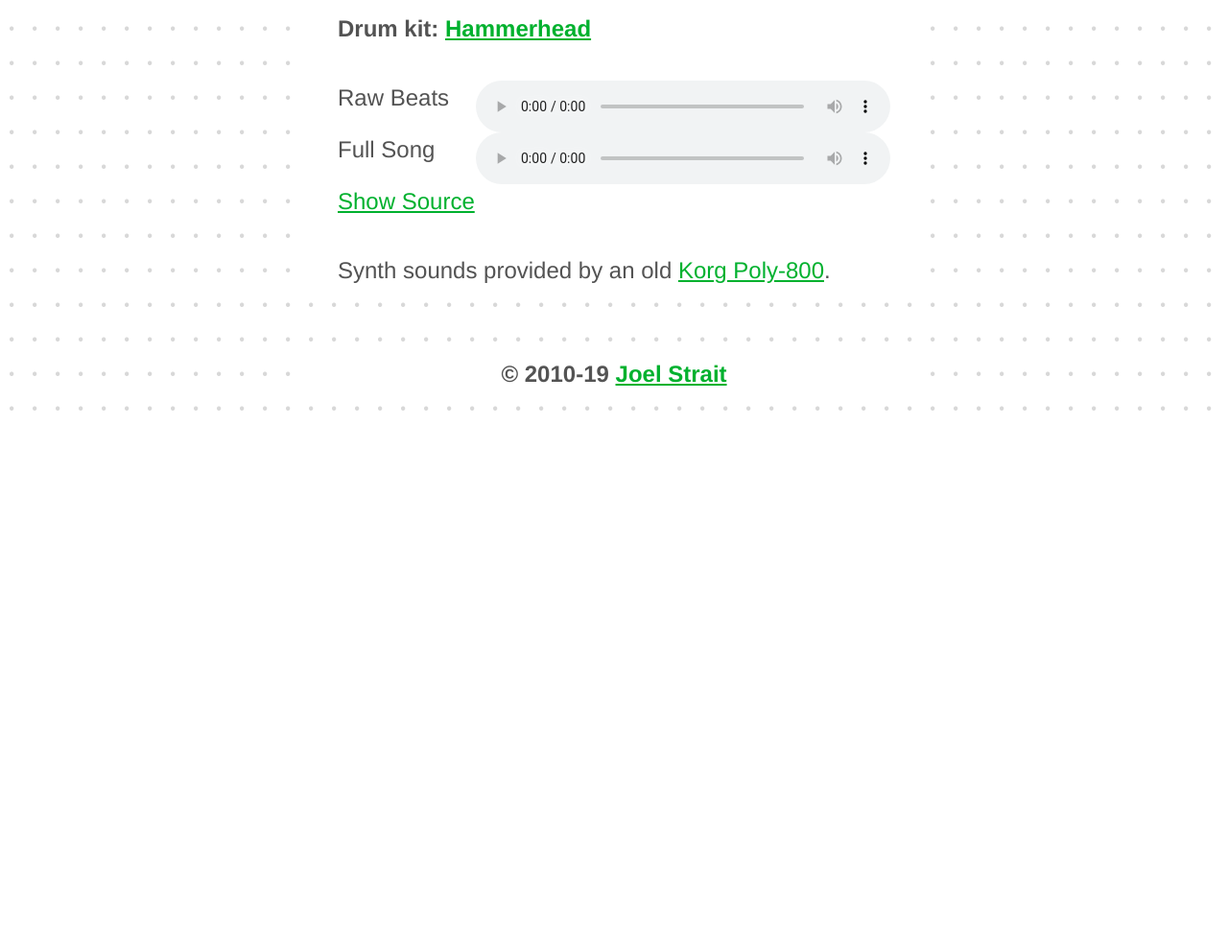
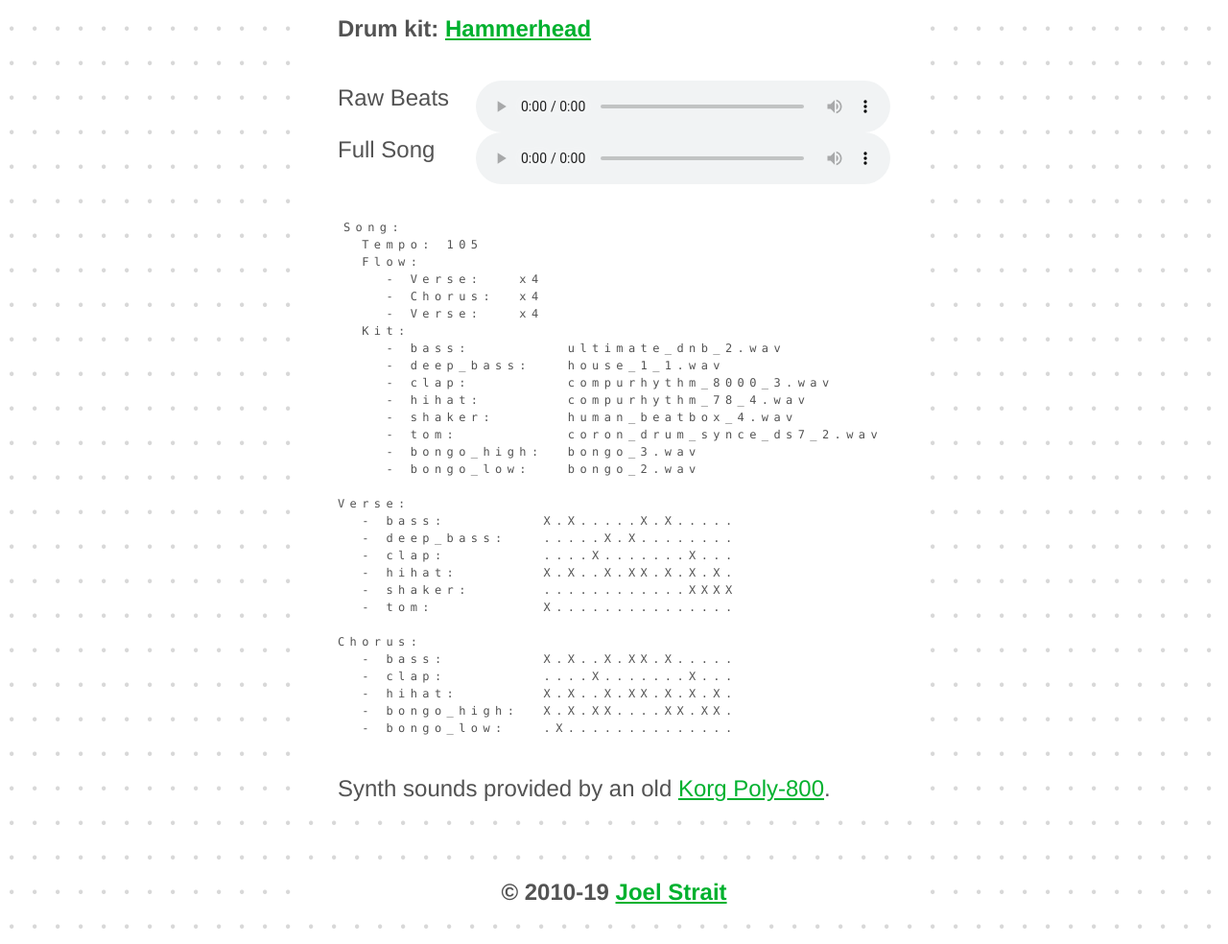
Before and after one commit to jstrait/beats, a PHP site: page /examples.php in a window 1280 px wide. Shown: the part 456-1440 px from the top of the page at 96% size. Before the commit the page ends 884 px from the top, so only its background shows below. Run offline with PHP 8.4, Linux system fonts and the light colour scheme.

Commit message:
Full song source always shown for example song
There doesn't seem to be an obvious benefit to hiding the song
source since it's not very long. Making it always visible also
prevents the problem of someone not even realizing there is hidden
song source to begin with.

```diff
--- a/web/beats.css
+++ b/web/beats.css
@@ -19,11 +19,6 @@ body {
 
 a {
   color: #00b12e;
-}
-
-a.toggle {
-  margin-bottom: 1.5rem;
-  display: inline-block;
 }
 
 #menu-mobile-header {
--- a/web/examples.php
+++ b/web/examples.php
@@ -25,9 +25,8 @@
         </audio>
       </li>
     </ul>
-    <div>
-      <a id="toggle-synth-groove" class="toggle" href="#" onclick="toggleSource('toggle-synth-groove', 'source-synth-groove'); return false;">Show Source</a>
-      <pre id="source-synth-groove" class="display-none"><code>Song:
+    <p>
+      <pre><code>Song:
   Tempo: 105
   Flow:
     - Verse:   x4
@@ -57,7 +56,7 @@ Chorus:
   - hihat:       X.X..X.XX.X.X.X.
   - bongo_high:  X.X.XX....XX.XX.
   - bongo_low:   .X..............</code></pre>
-    </div>
+    </p>
 
     Synth sounds provided by an old <a href="https://commons.wikimedia.org/wiki/File:Korg_poly800.jpg">Korg Poly-800</a>.
   </div>
--- a/web/header.php
+++ b/web/header.php
@@ -38,16 +38,6 @@ function drawFooter() {
     var menubar = document.getElementById("menubar");
     menubar.classList.toggle("display-none");
   };
-
-  function toggleSource(toggleId, elementId) {
-    var toggler = document.getElementById(toggleId);
-    var element = document.getElementById(elementId);
-
-    element.classList.toggle("display-none");
-    toggler.innerText = (element.classList.contains("display-none")) ? "Show Source" : "Hide source";
-
-    return false;
-  };
   </script>
 </body>
 </html>
```
